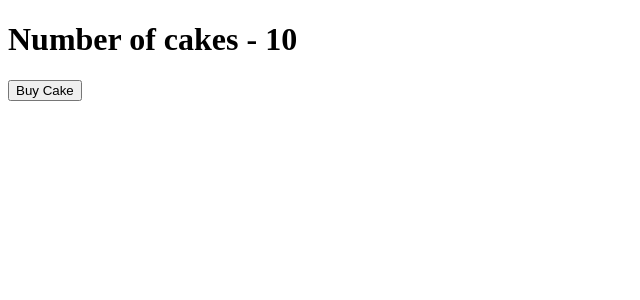
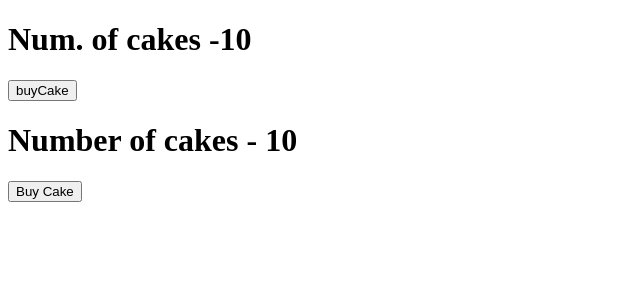
Before and after one commit to Balamanikandan32/Redux, a React (Create React App) app: page / in a window 1280 px wide. Shown: the top 300 px of the page, without its empty margins (0-640 px from the left). Built offline with nearby package versions, Linux system fonts and the light colour scheme.

Commit message:
useSelector and useDispatch hook

```diff
--- a/src/App.js
+++ b/src/App.js
@@ -1,11 +1,13 @@
 import Cake from "./components/Cake";
 import {Provider} from "react-redux";
 import store from "./components/Redux/Cakes/Store";
+import HookContainer from "./components/Redux/Cakes/HookConatiner";
 
 function App() {
   return (
     <Provider store={store}>
       <div className="App">
+        <HookContainer />
         <Cake />
       </div>
     </Provider>
--- /dev/null
+++ b/src/components/Redux/Cakes/HookConatiner.js
@@ -0,0 +1,15 @@
+import { useDispatch, useSelector } from "react-redux";
+import buyCake from "./CakeAction";
+
+const HookContainer = () => {
+    const numOfCakes = useSelector(state => state.numOfCakes)
+    const dispatch = useDispatch()
+    return (
+        <div>
+            <h1>Num. of cakes -{numOfCakes}</h1>
+            <button onClick={()=> dispatch(buyCake())}>buyCake</button>
+        </div>
+    )
+}
+
+export default HookContainer;
```
